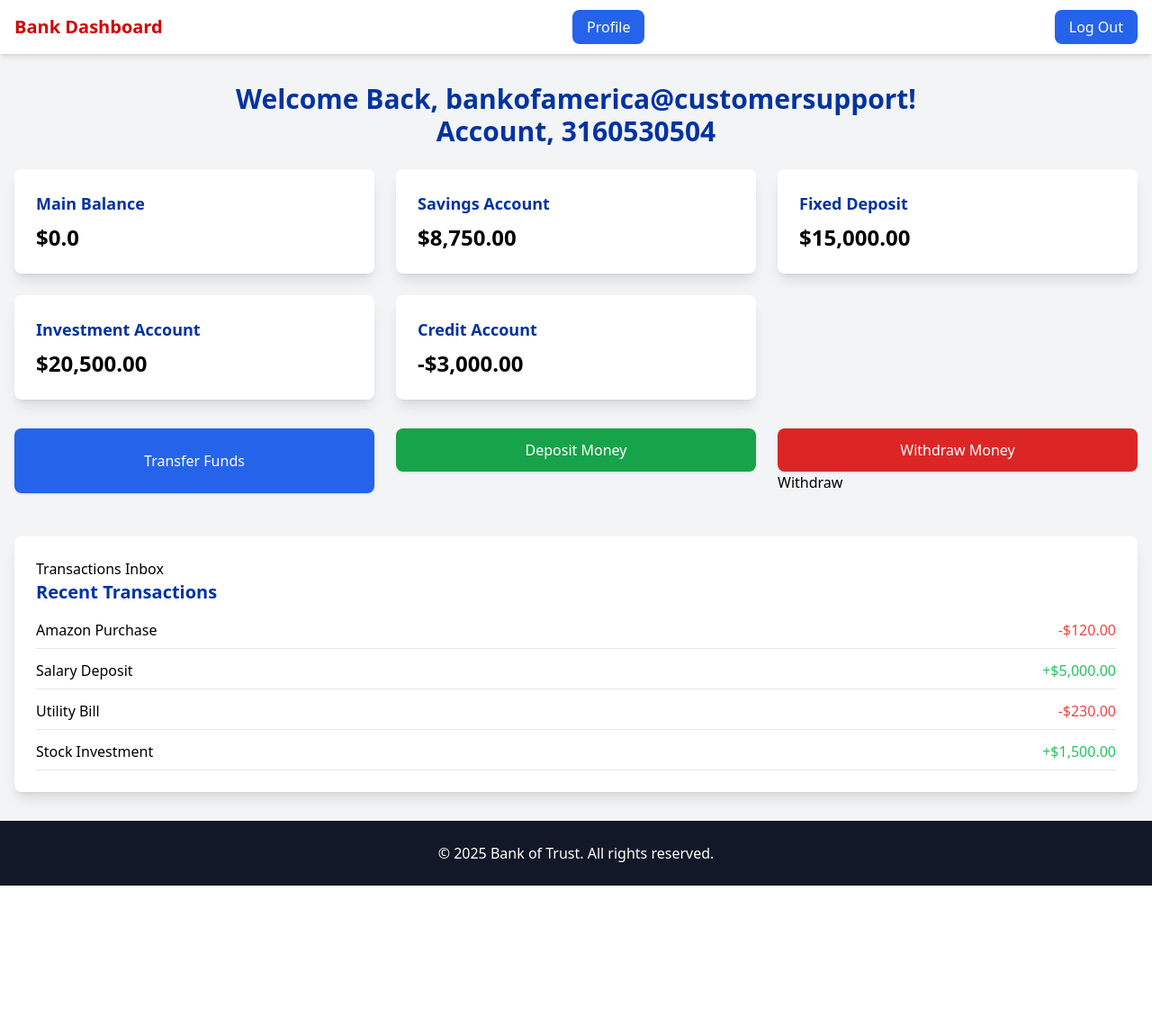
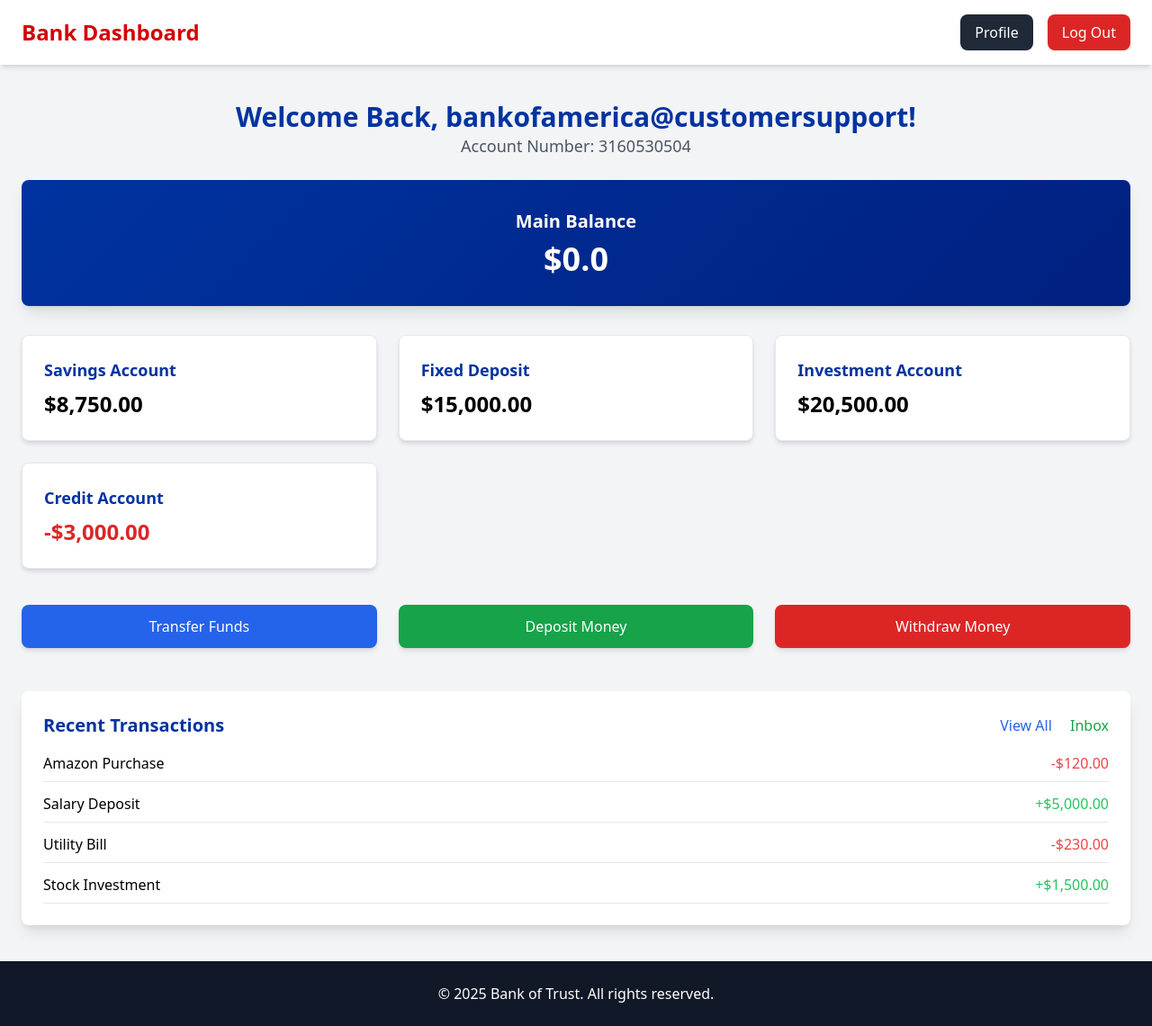
Before and after one commit to GodsplanElot/BOAclone, a Django app: page /dashboard/ in a window 1280 px wide. Shown: the whole page at 90% size. Before the commit the page ends 984 px from the top, so only its background shows below. Run offline with Django 5.2, Linux system fonts and the light colour scheme; a user stored in the database is signed in; data comes from the database, SQL or seed files in the repository; both versions use the stored data as it was after the commit; some libraries are stand-ins or nearby versions.

Commit message:
Modify dashboard

```diff
--- a/boa/bankPages/templates/bankPages/dashboard.html
+++ b/boa/bankPages/templates/bankPages/dashboard.html
@@ -10,65 +10,72 @@
         .primary-color { color: #d40000; }
         .secondary-color { color: #0033a0; }
         .accent-color { color: #008000; }
+        .highlight-card { background: linear-gradient(135deg, #0033a0, #002080); color: white; }
     </style>
 </head>
 <body class="bg-gray-100">
     <!-- Navbar -->
     <nav class="bg-white shadow-md py-4">
-        <div class="container mx-auto flex justify-between items-center px-4">
-            <h1 class="text-xl font-bold primary-color">Bank Dashboard</h1>
-            <div class="space-x-4">
-                <a href="{% url 'profile' %}" class="px-4 py-2 bg-blue-600 text-white rounded-lg">Profile</a>
+        <div class="container mx-auto flex justify-between items-center px-6">
+            <h1 class="text-2xl font-bold primary-color">Bank Dashboard</h1>
+            <div class="flex space-x-4">
+                <a href="{% url 'profile' %}" class="px-4 py-2 bg-gray-800 text-white rounded-lg">Profile</a>
+                <a href="{% url 'logout' %}" class="px-4 py-2 bg-red-600 text-white rounded-lg">Log Out</a>
             </div>
-            <div class="space-x-4">
-                <a href="{% url 'logout' %}" class="px-4 py-2 bg-blue-600 text-white rounded-lg">Log Out</a>
-            </div>
-
         </div>
     </nav>
 
     <!-- Dashboard Section -->
-    <section class="container mx-auto px-4 py-8">
+    <section class="container mx-auto px-6 py-10">
         <h2 class="text-3xl font-bold secondary-color text-center">Welcome Back, {{ user.username }}!</h2>
-        <h2 class="text-3xl font-bold secondary-color text-center">Account, {{ account_number }}</h2>
+        <h3 class="text-lg text-gray-600 text-center mb-6">Account Number: {{ account_number }}</h3>
+
+        <!-- Main Balance Highlight -->
+        <div class="highlight-card p-8 rounded-lg shadow-lg text-center mb-8">
+            <h3 class="text-xl font-semibold">Main Balance</h3>
+            <p class="text-4xl font-bold mt-2">${{ balance }}</p>
+        </div>
 
         <!-- Balance Cards -->
-        <div class="grid md:grid-cols-3 gap-6 mt-6">
-            <div class="bg-white p-6 rounded-lg shadow-lg">
-                <h3 class="text-lg font-semibold secondary-color">Main Balance</h3>
-                <p class="text-2xl font-bold mt-2">${{ balance }}</p>
-            </div>
-            <div class="bg-white p-6 rounded-lg shadow-lg">
+        <div class="grid md:grid-cols-3 gap-6">
+            <div class="bg-white p-6 rounded-lg shadow-md border border-gray-200">
                 <h3 class="text-lg font-semibold secondary-color">Savings Account</h3>
                 <p class="text-2xl font-bold mt-2">$8,750.00</p>
             </div>
-            <div class="bg-white p-6 rounded-lg shadow-lg">
+            <div class="bg-white p-6 rounded-lg shadow-md border border-gray-200">
                 <h3 class="text-lg font-semibold secondary-color">Fixed Deposit</h3>
                 <p class="text-2xl font-bold mt-2">$15,000.00</p>
             </div>
-            <div class="bg-white p-6 rounded-lg shadow-lg">
+            <div class="bg-white p-6 rounded-lg shadow-md border border-gray-200">
                 <h3 class="text-lg font-semibold secondary-color">Investment Account</h3>
                 <p class="text-2xl font-bold mt-2">$20,500.00</p>
             </div>
-            <div class="bg-white p-6 rounded-lg shadow-lg">
+            <div class="bg-white p-6 rounded-lg shadow-md border border-gray-200">
                 <h3 class="text-lg font-semibold secondary-color">Credit Account</h3>
-                <p class="text-2xl font-bold mt-2">-$3,000.00</p>
+                <p class="text-2xl font-bold mt-2 text-red-600">-$3,000.00</p>
             </div>
         </div>
 
         <!-- Quick Actions -->
-        <div class="mt-8 grid md:grid-cols-3 gap-6">
-            <button class="w-full bg-blue-600 text-white py-3 rounded-lg shadow">Transfer Funds</button>
-            <a href="{% url 'deposit' %}"><button class="w-full bg-green-600 text-white py-3 rounded-lg shadow">Deposit Money</button>
+        <div class="mt-10 grid md:grid-cols-3 gap-6">
+            <button class="w-full bg-blue-600 text-white py-3 rounded-lg shadow-md hover:bg-blue-700">Transfer Funds</button>
+            <a href="{% url 'deposit' %}">
+                <button class="w-full bg-green-600 text-white py-3 rounded-lg shadow-md hover:bg-green-700">Deposit Money</button>
             </a>
-            <a href="{% url 'withdrawal_request' %}"> <button class="w-full bg-red-600 text-white py-3 rounded-lg shadow">Withdraw Money</button>Withdraw</a>
+            <a href="{% url 'withdrawal_request' %}">
+                <button class="w-full bg-red-600 text-white py-3 rounded-lg shadow-md hover:bg-red-700">Withdraw Money</button>
+            </a>
         </div>
 
         <!-- Recent Transactions -->
         <div class="mt-12 bg-white p-6 shadow-lg rounded-lg">
-            <a href="{% url 'transactions' %}">Transactions</a>
-            <a href="{% url 'user_messages' %}">Inbox</a>
-            <h3 class="text-xl font-semibold secondary-color">Recent Transactions</h3>
+            <div class="flex justify-between items-center mb-4">
+                <h3 class="text-xl font-semibold secondary-color">Recent Transactions</h3>
+                <div class="space-x-4">
+                    <a href="{% url 'transactions' %}" class="text-blue-600 hover:underline">View All</a>
+                    <a href="{% url 'user_messages' %}" class="text-green-600 hover:underline">Inbox</a>
+                </div>
+            </div>
             <ul class="mt-4 space-y-3">
                 <li class="flex justify-between border-b pb-2">
                     <span>Amazon Purchase</span>
```
Also changed, not shown: boa/db.sqlite3.
